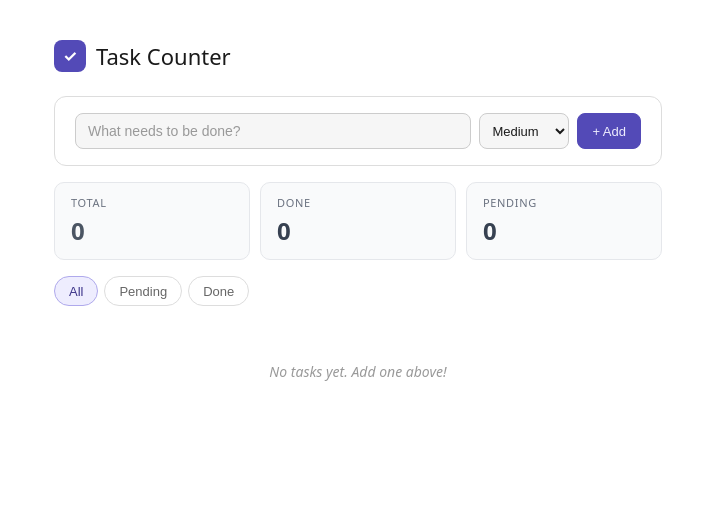
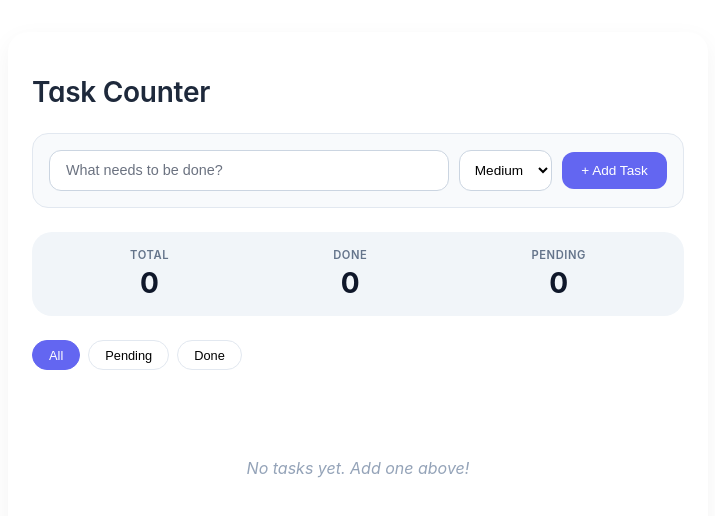
Before and after one commit to Georgette-Dalen-Cadiz/IBM-Vue-Training-June2026, a Vue app: page / in a window 1280 px wide. Shown: the top 516 px of the page, without its empty margins (282-997 px from the left). Built offline with nearby package versions, Linux system fonts and the light colour scheme.

Commit message:
update: comments and instructions

```diff
--- a/src/views/Task1.vue
+++ b/src/views/Task1.vue
@@ -1,72 +1,96 @@
 <!--
 =============================================================
-  DAY 1 ASSIGNMENT — Reactive Task Counter App
+  DAY 1 ASSIGNMENT — Reactive Task Counter App (SOLUTION)
   Topic: Vue 3 Composition API (ref, computed, v-model, v-for)
+
+  This solution includes all core requirements plus optional
+  extensions: filter bar, "Clear All Done" button, and task
+  priority (Low/Medium/High) with a select dropdown.
+
+  Each section is annotated with the requirement it fulfills.
 =============================================================
 -->
 
 <script setup>
 import { ref, computed } from 'vue'
 
-// ── Reactive state ────────────────────────────────────────
-const newTaskName     = ref('')
+/* ========== REACTIVE STATE (ref) ========== */
+
+// Requirement: Use ref() for the text input value (initial empty string)
+const newTaskName = ref('')
+
+// Extension: ref for priority dropdown (default 'medium')
 const newTaskPriority = ref('medium')
-const tasks           = ref([])
-const activeFilter    = ref('all')
 
+// Requirement: Use ref() for the tasks array (initial empty array)
+// Each task: { id, name, done, priority }
+const tasks = ref([])
+
+// Extension: ref for active filter ('all', 'pending', 'done')
+const activeFilter = ref('all')
+
+// Priority options for the dropdown select
 const priorityOptions = [
   { label: 'Low',    value: 'low'    },
   { label: 'Medium', value: 'medium' },
   { label: 'High',   value: 'high'   },
 ]
+
+// Filter options for the filter bar
 const filterOptions = ['all', 'pending', 'done']
 
-// ── Computed counts ───────────────────────────────────────
+/* ========== COMPUTED PROPERTIES (stats & filters) ========== */
+
+// Requirement: Use computed() for total, done, and pending counts
 const totalCount   = computed(() => tasks.value.length)
 const doneCount    = computed(() => tasks.value.filter(t => t.done).length)
 const pendingCount = computed(() => tasks.value.filter(t => !t.done).length)
 
-// ── Sorted + filtered list ────────────────────────────────
-// Pending tasks always appear before completed ones
-const sortedTasks = computed(() =>
-  [...tasks.value].sort((a, b) => Number(a.done) - Number(b.done))
-)
-
+// Extension: Filter tasks based on activeFilter value
 const filteredTasks = computed(() => {
-  if (activeFilter.value === 'done')    return tasks.value.filter(t =>  t.done)
-  if (activeFilter.value === 'pending') return tasks.value.filter(t => !t.done)
-  return sortedTasks.value
+  if (activeFilter.value === 'done') {
+    return tasks.value.filter(task => task.done)
+  }
+  if (activeFilter.value === 'pending') {
+    return tasks.value.filter(task => !task.done)
+  }
+  // 'all' filter - pending tasks appear first for better UX
+  return [...tasks.value].sort((a, b) => Number(a.done) - Number(b.done))
 })
 
-// ── Actions ───────────────────────────────────────────────
+/* ========== ACTIONS (methods) ========== */
+
+// Requirement: addTask() - prevent empty tasks, push new task, clear input
+// Also supports @keyup.enter on the input field
 function addTask() {
+  // Prevent adding empty or whitespace-only tasks (requirement)
   if (!newTaskName.value.trim()) return
+
+  // Push a new task object with unique id, name, done: false, and priority
   tasks.value.push({
-    id:       Date.now(),
-    name:     newTaskName.value.trim(),
-    done:     false,
-    priority: newTaskPriority.value,
+    id:       Date.now(),               // unique identifier
+    name:     newTaskName.value.trim(), // task description
+    done:     false,                    // completion status
+    priority: newTaskPriority.value,    // extension: low/medium/high
   })
-  newTaskName.value     = ''
+
+  // Clear the input field after adding (requirement)
+  newTaskName.value = ''
+  // Reset priority to default (optional)
   newTaskPriority.value = 'medium'
 }
 
-function toggleTask(id) {
-  const task = tasks.value.find(t => t.id === id)
-  if (task) task.done = !task.done
+// Requirement: removeTask(id) - filter out task with matching id
+function removeTask(id) {
+  tasks.value = tasks.value.filter(task => task.id !== id)
 }
 
-function removeTask(id) {
-  tasks.value = tasks.value.filter(t => t.id !== id)
+// Extension: clear all completed tasks at once
+function clearDoneTasks() {
+  tasks.value = tasks.value.filter(task => !task.done)
 }
 
-function clearDone() {
-  tasks.value = tasks.value.filter(t => !t.done)
-}
-
-// ── Helpers ───────────────────────────────────────────────
-const priorityClass = { low: 'pri-low', medium: 'pri-medium', high: 'pri-high' }
-
+// Helper: capitalize first letter for filter labels and priority tags
 function capitalize(str) {
   return str.charAt(0).toUpperCase() + str.slice(1)
 }
@@ -74,12 +98,10 @@ function capitalize(str) {
 
 <template>
   <div class="app">
-    <h1>
-      <span class="title-icon">✓</span>
-      Task Counter
-    </h1>
+    <h1>Task Counter</h1>
 
-    <!-- ── Add task ─────────────────────────────────────── -->
+    <!-- ========== ADD TASK SECTION ========== -->
+    <!-- Requirement: Input with v-model + @keyup.enter + Add Task button -->
     <div class="input-card">
       <div class="input-row">
         <input
@@ -89,99 +111,87 @@ function capitalize(str) {
           placeholder="What needs to be done?"
           class="task-input"
         />
+        <!-- Extension: priority dropdown select -->
         <select v-model="newTaskPriority" class="pri-select">
           <option
             v-for="opt in priorityOptions"
             :key="opt.value"
             :value="opt.value"
-          >{{ opt.label }}</option>
+          >
+            {{ opt.label }}
+          </option>
         </select>
-        <button @click="addTask" class="btn btn-primary">
-          + Add
-        </button>
+        <button @click="addTask" class="btn btn-primary">+ Add Task</button>
       </div>
     </div>
 
-    <!-- ── Stats ────────────────────────────────────────── -->
+    <!-- ========== STATS BAR ========== -->
+    <!-- Requirement: Live stats using computed values (Total | Done | Pending) -->
     <div class="stats">
       <div class="stat">
-        <div class="stat-label">Total</div>
-        <div class="stat-num">{{ totalCount }}</div>
+        <span class="stat-label">Total</span>
+        <span class="stat-number">{{ totalCount }}</span>
       </div>
       <div class="stat">
-        <div class="stat-label">Done</div>
-        <div class="stat-num stat-done">{{ doneCount }}</div>
+        <span class="stat-label">Done</span>
+        <span class="stat-number">{{ doneCount }}</span>
       </div>
       <div class="stat">
-        <div class="stat-label">Pending</div>
-        <div class="stat-num stat-pending">{{ pendingCount }}</div>
+        <span class="stat-label">Pending</span>
+        <span class="stat-number">{{ pendingCount }}</span>
       </div>
     </div>
 
-    <!-- ── Filters ──────────────────────────────────────── -->
-    <div class="filter-row">
+    <!-- ========== FILTER BAR (Extension) ========== -->
+    <div class="filter-bar">
       <button
-        v-for="f in filterOptions"
-        :key="f"
-        :class="['filter-pill', { active: activeFilter === f }]"
-        @click="activeFilter = f"
+        v-for="filter in filterOptions"
+        :key="filter"
+        :class="['filter-btn', { active: activeFilter === filter }]"
+        @click="activeFilter = filter"
       >
-        {{ capitalize(f) }}
+        {{ capitalize(filter) }}
       </button>
-
+      <!-- Extension: "Clear All Done" button (only visible if there are done tasks) -->
       <button
         v-if="doneCount > 0"
-        @click="clearDone"
-        class="btn btn-danger clear-btn"
+        @click="clearDoneTasks"
+        class="btn btn-clear"
       >
-        Clear Done
+        ✖ Clear Done
       </button>
     </div>
 
-    <!-- ── Empty state ──────────────────────────────────── -->
-    <p v-if="filteredTasks.length === 0" class="empty">
-      {{ tasks.length === 0
-          ? 'No tasks yet. Add one above!'
-          : 'No tasks match this filter.' }}
-    </p>
+    <!-- ========== TASK LIST ========== -->
+    <!-- Requirement: Show empty state message when no tasks -->
+    <div v-if="filteredTasks.length === 0" class="empty-state">
+      <p v-if="tasks.length === 0">No tasks yet. Add one above!</p>
+      <p v-else>No tasks match the current filter.</p>
+    </div>
 
-    <!-- ── Task list ────────────────────────────────────── -->
-    <ul class="task-list">
+    <!-- Requirement: Render task list using v-for with :key -->
+    <ul v-else class="task-list">
       <li
         v-for="task in filteredTasks"
         :key="task.id"
-        :class="['task-item', { 'is-done': task.done }]"
+        class="task-item"
+        :class="{ 'task-done': task.done }"
       >
-        <!-- Custom checkbox -->
-        <button
-          :class="['cb', { checked: task.done }]"
-          @click="toggleTask(task.id)"
-          :aria-label="task.done ? 'Mark as pending' : 'Mark as done'"
-          role="checkbox"
-          :aria-checked="task.done"
-        >
-          <span v-if="task.done" class="cb-check">✓</span>
-        </button>
+        <!-- Requirement: Checkbox to mark task as done (v-model binds to task.done) -->
+        <input type="checkbox" v-model="task.done" class="task-checkbox" />
 
-        <!-- Task name -->
-        <label
-          :class="['task-name', { 'done-text': task.done }]"
-          @click="toggleTask(task.id)"
-        >
+        <!-- Requirement: Task name with strike-through when done -->
+        <span class="task-name" :class="{ 'done-text': task.done }">
           {{ task.name }}
-        </label>
+        </span>
 
-        <!-- Priority tag -->
-        <span :class="['pri-tag', priorityClass[task.priority]]">
+        <!-- Extension: Priority tag (Low/Medium/High) with appropriate styling -->
+        <span :class="['priority-tag', `priority-${task.priority}`]">
           {{ capitalize(task.priority) }}
         </span>
 
-        <!-- Remove button -->
-        <button
-          class="icon-btn"
-          @click="removeTask(task.id)"
-          aria-label="Remove task"
-        >
+        <!-- Requirement: Remove button for each task -->
+        <button @click="removeTask(task.id)" class="remove-btn" aria-label="Remove task">
           ✕
         </button>
       </li>
@@ -190,315 +200,260 @@ function capitalize(str) {
 </template>
 
 <style scoped>
-/* ── Reset ───────────────────────────────────────────────── */
-*, *::before, *::after { box-sizing: border-box; margin: 0; padding: 0; }
-
-/* ── App shell ───────────────────────────────────────────── */
+/* Base styles */
 .app {
-  max-width: 640px;
-  margin: 40px auto;
-  padding: 0 16px 40px;
-  font-family: system-ui, -apple-system, sans-serif;
-  color: #1a1a1a;
+  max-width: 700px;
+  margin: 2rem auto;
+  padding: 1.5rem;
+  background: #ffffff;
+  border-radius: 20px;
+  box-shadow: 0 8px 24px rgba(0, 0, 0, 0.05);
+  font-family: 'Inter', system-ui, -apple-system, sans-serif;
 }
 
-/* ── Heading ─────────────────────────────────────────────── */
 h1 {
-  font-size: 22px;
-  font-weight: 500;
-  color: #1a1a1a;
+  font-size: 1.75rem;
+  font-weight: 600;
+  color: #1e293b;
   margin-bottom: 1.5rem;
-  display: flex;
-  align-items: center;
-  gap: 10px;
+  letter-spacing: -0.01em;
 }
 
-.title-icon {
-  display: inline-flex;
-  align-items: center;
-  justify-content: center;
-  width: 32px;
-  height: 32px;
-  background: #534AB7;
-  color: #fff;
-  border-radius: 8px;
-  font-size: 16px;
-  font-weight: 700;
-  flex-shrink: 0;
-}
-
-/* ── Input card ──────────────────────────────────────────── */
+/* Input card */
 .input-card {
-  background: #ffffff;
-  border: 0.5px solid #ddd;
-  border-radius: 12px;
-  padding: 1rem 1.25rem;
-  margin-bottom: 1rem;
+  background: #f8fafc;
+  padding: 1rem;
+  border-radius: 16px;
+  margin-bottom: 1.5rem;
+  border: 1px solid #e2e8f0;
 }
 
 .input-row {
   display: flex;
+  gap: 10px;
+  align-items: center;
+  flex-wrap: wrap;
+}
+
+.task-input {
+  flex: 2;
+  padding: 0.7rem 1rem;
+  border: 1px solid #cbd5e1;
+  border-radius: 12px;
+  font-size: 0.9rem;
+  background: white;
+  transition: all 0.2s ease;
+}
+
+.task-input:focus {
+  outline: none;
+  border-color: #6366f1;
+  box-shadow: 0 0 0 3px rgba(99, 102, 241, 0.1);
+}
+
+.pri-select {
+  padding: 0.7rem;
+  border-radius: 12px;
+  border: 1px solid #cbd5e1;
+  background: white;
+  font-size: 0.85rem;
+  cursor: pointer;
+}
+
+.btn {
+  padding: 0.7rem 1.2rem;
+  border: none;
+  border-radius: 12px;
+  font-weight: 500;
+  font-size: 0.85rem;
+  cursor: pointer;
+  transition: all 0.2s ease;
+}
+
+.btn-primary {
+  background: #6366f1;
+  color: white;
+}
+
+.btn-primary:hover {
+  background: #4f46e5;
+  transform: translateY(-1px);
+}
+
+.btn-clear {
+  background: #fee2e2;
+  color: #dc2626;
+  margin-left: auto;
+}
+
+.btn-clear:hover {
+  background: #fecaca;
+}
+
+/* Stats bar */
+.stats {
+  display: flex;
+  justify-content: space-around;
+  background: #f1f5f9;
+  border-radius: 20px;
+  padding: 1rem;
+  margin-bottom: 1.5rem;
+  text-align: center;
+}
+
+.stat {
+  display: flex;
+  flex-direction: column;
+  gap: 0.25rem;
+}
+
+.stat-label {
+  font-size: 0.7rem;
+  text-transform: uppercase;
+  letter-spacing: 0.05em;
+  color: #64748b;
+  font-weight: 600;
+}
+
+.stat-number {
+  font-size: 1.75rem;
+  font-weight: 700;
+  color: #0f172a;
+}
+
+/* Filter bar */
+.filter-bar {
+  display: flex;
   gap: 8px;
+  margin-bottom: 1.5rem;
+  flex-wrap: wrap;
   align-items: center;
 }
 
-.task-input {
-  flex: 1;
-  height: 36px;
-  padding: 0 12px;
-  border: 0.5px solid #ccc;
-  border-radius: 8px;
-  font-size: 14px;
-  background: #f6f6f6;
-  color: #1a1a1a;
-  outline: none;
-  transition: border-color 0.15s, box-shadow 0.15s;
+.filter-btn {
+  padding: 0.4rem 1rem;
+  border-radius: 30px;
+  border: 1px solid #e2e8f0;
+  background: white;
+  font-size: 0.8rem;
+  cursor: pointer;
+  transition: all 0.2s;
 }
 
-.task-input::placeholder { color: #999; }
-
-.task-input:focus {
-  border-color: #534AB7;
-  box-shadow: 0 0 0 3px rgba(83, 74, 183, 0.1);
-  background: #fff;
+.filter-btn.active {
+  background: #6366f1;
+  color: white;
+  border-color: #6366f1;
 }
 
-.pri-select {
-  height: 36px;
-  padding: 0 8px;
-  border: 0.5px solid #ccc;
-  border-radius: 8px;
-  font-size: 13px;
-  background: #f6f6f6;
-  color: #1a1a1a;
-  outline: none;
-  cursor: pointer;
-  min-width: 90px;
+.filter-btn:hover:not(.active) {
+  background: #f1f5f9;
 }
 
-/* ── Buttons ─────────────────────────────────────────────── */
-.btn {
-  height: 36px;
-  padding: 0 14px;
-  border: 0.5px solid #ccc;
-  border-radius: 8px;
-  background: #fff;
-  color: #1a1a1a;
-  font-size: 13px;
-  font-weight: 500;
-  cursor: pointer;
-  display: inline-flex;
-  align-items: center;
-  gap: 5px;
-  transition: background 0.12s, transform 0.1s;
-  white-space: nowrap;
+/* Empty state */
+.empty-state {
+  text-align: center;
+  padding: 3rem 1rem;
+  color: #94a3b8;
+  font-style: italic;
 }
 
-.btn:hover   { background: #f0f0f0; }
-.btn:active  { transform: scale(0.98); }
-
-.btn-primary {
-  background: #534AB7;
-  color: #EEEDFE;
-  border-color: #534AB7;
-}
-.btn-primary:hover { background: #3C3489; border-color: #3C3489; }
-
-.btn-danger {
-  background: transparent;
-  color: #A32D2D;
-  border-color: #ddd;
-}
-.btn-danger:hover { background: #FCEBEB; }
-
-/* ── Stats ───────────────────────────────────────────────── */
-.stats {
-  display: grid;
-  grid-template-columns: repeat(3, minmax(0, 1fr));
-  gap: 10px;
-  margin-bottom: 1rem;
-}
-
-/* Base */
-.stat {
-  border-radius: 10px;
-  padding: 0.75rem 1rem;
-  border: 1px solid #e5e7eb;
-  background: #f9fafb;
-}
-
-/* Total (neutral) */
-.stat:nth-child(1) {
-  background: #f9fafb;
-}
-
-.stat-label {
-  font-size: 11px;
-  color: #6B7280;
-  text-transform: uppercase;
-  letter-spacing: 0.06em;
-  margin-bottom: 4px;
-  font-weight: 500;
-}
-
-.stat-num {
-  font-size: 24px;
-  font-weight: 600;
-  color: #374151;
-}
-
-.stat:first-child .stat-num {
-  color: #4B5563;
-}
-
-.stat-done,
-.stat-pending {
-  color: #374151; /* same as default */
-}
-
-/* ── Filters ─────────────────────────────────────────────── */
-.filter-row {
-  display: flex;
-  gap: 6px;
-  align-items: center;
-  margin-bottom: 1rem;
-  flex-wrap: wrap;
-}
-
-.filter-pill {
-  height: 30px;
-  padding: 0 14px;
-  border: 0.5px solid #ddd;
-  border-radius: 15px;
-  background: transparent;
-  color: #666;
-  font-size: 13px;
-  cursor: pointer;
-  transition: all 0.12s;
-}
-
-.filter-pill:hover {
-  background: #f0f0f0;
-  color: #1a1a1a;
-}
-
-.filter-pill.active {
-  background: #EEEDFE;
-  color: #3C3489;
-  border-color: #AFA9EC;
-  font-weight: 500;
-}
-
-.clear-btn { margin-left: auto; }
-
-/* ── Empty state ─────────────────────────────────────────── */
-.empty {
-  text-align: center;
-  color: #999;
-  font-size: 14px;
-  font-style: italic;
-  padding: 2.5rem 0;
-}
-
-/* ── Task list ───────────────────────────────────────────── */
+/* Task list */
 .task-list {
   list-style: none;
+  padding: 0;
+  margin: 0;
   display: flex;
   flex-direction: column;
-  gap: 6px;
+  gap: 10px;
 }
 
 .task-item {
   display: flex;
   align-items: center;
-  gap: 10px;
-  padding: 11px 14px;
-  background: #ffffff;
-  border: 0.5px solid #e5e5e5;
-  border-radius: 8px;
-  transition: border-color 0.15s;
+  gap: 12px;
+  padding: 0.9rem 1rem;
+  background: #f8fafc;
+  border-radius: 14px;
+  border: 1px solid #e2e8f0;
+  transition: all 0.2s;
 }
 
-.task-item:hover { border-color: #bbb; }
-.task-item.is-done { opacity: 0.65; }
-
-/* ── Custom checkbox ─────────────────────────────────────── */
-.cb {
-  width: 20px;
-  height: 20px;
-  border-radius: 5px;
-  border: 1.5px solid #aaa;
-  background: #fff;
-  display: flex;
-  align-items: center;
-  justify-content: center;
-  cursor: pointer;
-  flex-shrink: 0;
-  transition: background 0.12s, border-color 0.12s;
-  padding: 0;
+.task-item:hover {
+  background: #f1f5f9;
+  transform: translateX(2px);
 }
 
-.cb.checked {
-  background: #534AB7;
-  border-color: #534AB7;
+.task-checkbox {
+  width: 18px;
+  height: 18px;
+  cursor: pointer;
+  accent-color: #6366f1;
 }
 
-.cb-check {
-  color: #fff;
-  font-size: 12px;
-  line-height: 1;
-  font-weight: 700;
-}
-
-/* ── Task name ───────────────────────────────────────────── */
 .task-name {
   flex: 1;
-  font-size: 14px;
-  color: #1a1a1a;
-  cursor: pointer;
-  line-height: 1.4;
-  user-select: none;
+  font-size: 0.95rem;
+  color: #0f172a;
 }
 
 .done-text {
   text-decoration: line-through;
-  color: #aaa;
+  color: #94a3b8;
 }
 
-/* ── Priority tag ────────────────────────────────────────── */
-.pri-tag {
-  font-size: 11px;
-  font-weight: 500;
-  padding: 3px 9px;
-  border-radius: 10px;
+/* Priority tags */
+.priority-tag {
+  font-size: 0.7rem;
+  font-weight: 600;
+  padding: 0.2rem 0.6rem;
+  border-radius: 30px;
   text-transform: uppercase;
-  letter-spacing: 0.04em;
-  flex-shrink: 0;
 }
 
-.pri-low    { background: #EAF3DE; color: #3B6D11; }
-.pri-medium { background: #FAEEDA; color: #854F0B; }
-.pri-high   { background: #FCEBEB; color: #A32D2D; }
-
-/* ── Remove button ───────────────────────────────────────── */
-.icon-btn {
-  width: 28px;
-  height: 28px;
-  border: none;
-  background: transparent;
-  color: #bbb;
-  cursor: pointer;
-  border-radius: 6px;
-  display: flex;
-  align-items: center;
-  justify-content: center;
-  font-size: 13px;
-  flex-shrink: 0;
-  transition: background 0.12s, color 0.12s;
+.priority-low {
+  background: #dcfce7;
+  color: #15803d;
 }
 
-.icon-btn:hover {
-  background: #FCEBEB;
-  color: #A32D2D;
+.priority-medium {
+  background: #fed7aa;
+  color: #b45309;
+}
+
+.priority-high {
+  background: #fee2e2;
+  color: #dc2626;
+}
+
+.remove-btn {
+  background: transparent;
+  border: none;
+  font-size: 1.1rem;
+  cursor: pointer;
+  color: #cbd5e1;
+  padding: 0 4px;
+  transition: all 0.2s;
+}
+
+.remove-btn:hover {
+  color: #ef4444;
+  transform: scale(1.1);
+}
+
+/* Responsive tweaks */
+@media (max-width: 550px) {
+  .input-row {
+    flex-direction: column;
+    align-items: stretch;
+  }
+
+  .filter-bar {
+    justify-content: center;
+  }
+
+  .btn-clear {
+    margin-left: 0;
+  }
 }
 </style>
```
